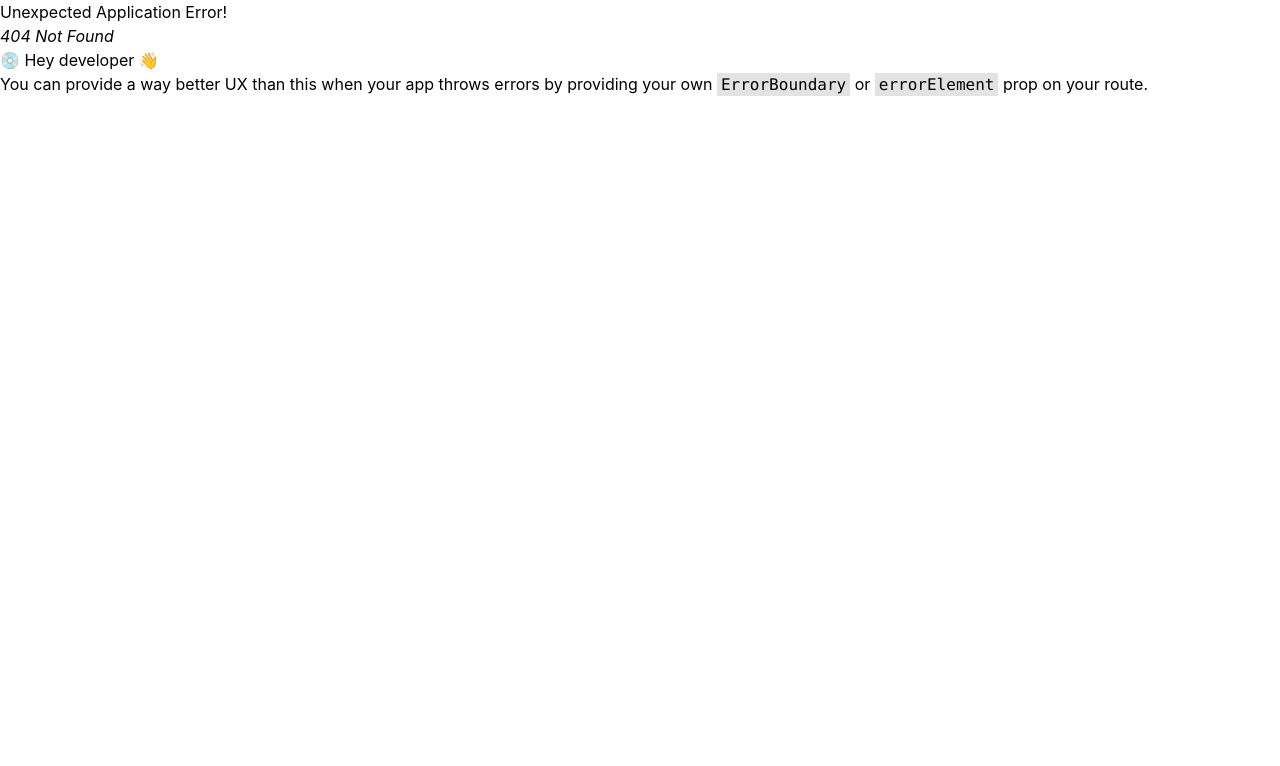
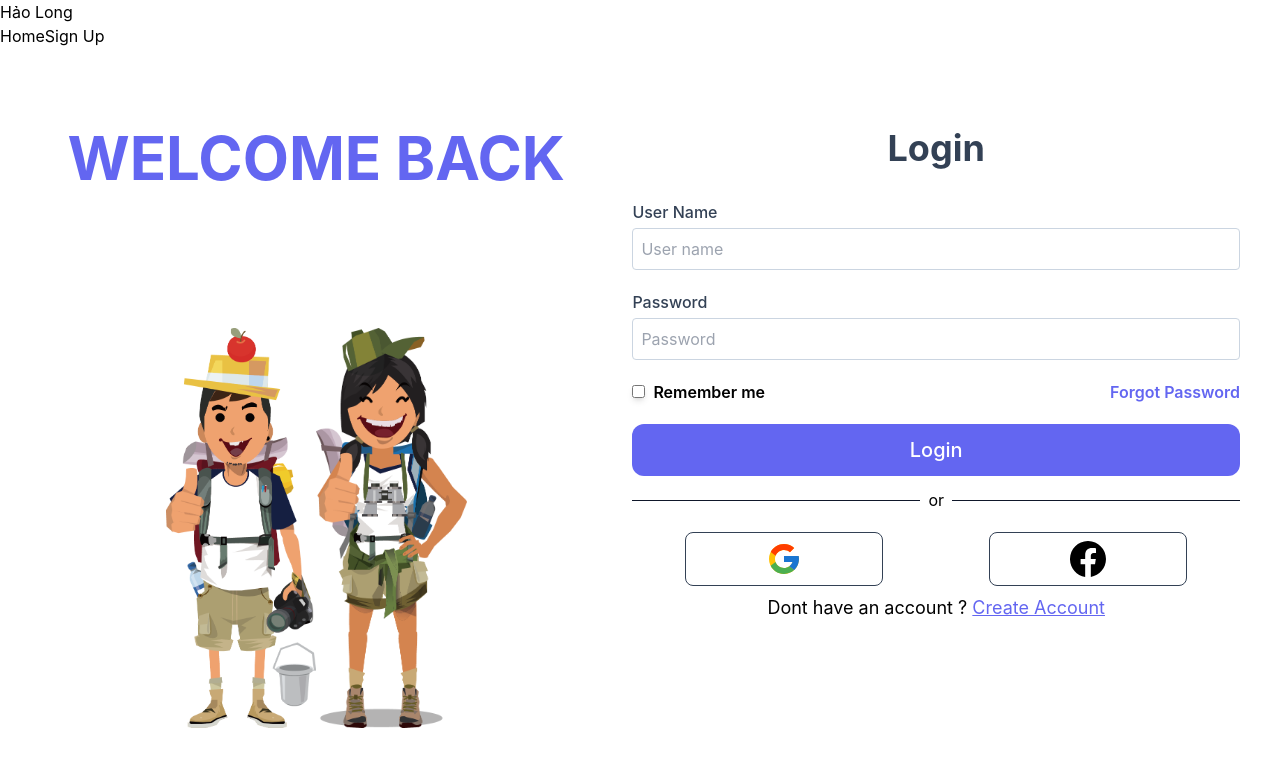
Before and after one commit to VietPhu09/C1SE24-TA, a React (Create React App) app in the folder front-end/: page /login in a window 1280 px wide. Before the commit this address had no page. Shown: the top 766 px of the page. Built offline with nearby package versions, Linux system fonts and the light colour scheme.

Commit message:
TienDat: Register/Login UI

```diff
--- a/front-end/src/App.js
+++ b/front-end/src/App.js
@@ -2,6 +2,7 @@ import { createBrowserRouter, createRoutesFromElements, Route, RouterProvider }
 import RootLayout from '../src/layouts/RootLayout'
 import { Home } from './pages/Home'
 import { SignUp } from "./pages/SignUp";
+import {Login} from './pages/Login'
 /*App là nơi chứa cách hoạt động của các Router
 nơi điều khiển các component sẽ render khi gặp tên đường link tương ứng
 */
@@ -12,6 +13,7 @@ const router = createBrowserRouter(
     <Route path="/" element={<RootLayout />}>
       <Route index element={<Home />}></Route>
       <Route path="signup" element={<SignUp />}></Route>
+      <Route path="login" element={<Login/>}></Route>
     </Route>
   )
 )
--- a/front-end/src/pages/Login.js
+++ b/front-end/src/pages/Login.js
@@ -1,7 +1,60 @@
 import React from 'react'
+import boy from '../assets/img/register.png'
+import girl from '../assets/img/register2.png'
+import { FcGoogle } from 'react-icons/fc'
+import { BsFacebook } from 'react-icons/bs'
+import { Link } from 'react-router-dom'
 
 export const Login = () => {
   return (
-    <div>Login</div>
+    <div className=' flex mt-20 flex-1 ml-10 mr-10 max-h-screen'>
+      <div className=' flex-1 flex items-center justify-center relative'>
+        <img src={boy} alt='Hoi An' className=' object-cover h-2/4'/>
+        <img src={girl} alt='Hoi An' className=' object-cover h-2/4'/>
+        <p className=' absolute top-0 uppercase font-bold text-6xl text-indigo-500'>welcome back</p>
+      </div>
+      <div className=' ml-10 flex-1 flex flex-col items-center '>
+        <h1 className=' text-4xl font-bold item text-slate-700'>Login</h1>
+        <form className='w-full py-3 flex flex-col mt-5'>
+          {/* User name */}
+          <label className=' font-medium text-slate-700'>User Name</label>
+          <input
+            type='text'
+            id='username'
+            name='username'
+            placeholder='User name'
+            className='mt-1 mb-5 w-full border border-slate-300 px-2 py-2 rounded focus-within:outline-blue-300'
+          />
+          {/* Password */}
+          <label className=' font-medium text-slate-700'>Password</label>
+          <input
+            type='password'
+            id='password'
+            name='password'
+            placeholder='Password'
+            className='mt-1 mb-5 w-full border border-slate-300 px-2 py-2 rounded focus-within:outline-blue-300'
+          />
+          <div className='flex items-center justify-between'>
+            <div>
+              <input type='checkbox' className=' shadow-md'/>
+              <label className=' font-semibold ml-2'>Remember me</label>
+            </div>
+            <div>
+              <p className=' font-semibold text-indigo-500 cursor-pointer'>Forgot Password</p>
+            </div>
+          </div>
+
+          <button type='submit' className='w-full  m-auto py-3 bg-indigo-500 hover:bg-indigo-600 cursor-pointer text-white text-xl font-medium text-center  rounded-xl mt-5'>Login</button>
+        </form>
+        <div className='flex justify-around items-center'>
+          <span className=' h-px bg-slate-900 w-72'></span> <span className=' mx-2'>or</span> <span className=' h-px bg-slate-900 w-72'></span>
+        </div>
+        <div className='mt-5 w-full flex justify-around'>
+          <button className='border border-slate-700 hover:border-slate-900 hover:bg-slate-100 py-2 px-20 rounded-lg focus:outline-none '><FcGoogle className=' text-4xl' /></button>
+          <button className='border border-slate-700 hover:border-slate-900 hover:bg-slate-100 py-2 px-20 rounded-lg focus:outline-none '><BsFacebook className=' text-4xl' /></button>
+        </div>
+        <p className='text-left text-lg mt-2'>Dont have an account ? <Link to={'/signup'} className='text-indigo-500 underline text-lg'>Create Account</Link></p>
+      </div>
+    </div>
   )
 }
--- a/front-end/src/pages/SignUp.js
+++ b/front-end/src/pages/SignUp.js
@@ -1,17 +1,20 @@
 import React from 'react'
-import img from '../assets/img/hoian.jpg'
+import boy from '../assets/img/register.png'
+import girl from '../assets/img/register2.png'
 import { FcGoogle } from 'react-icons/fc'
 import { BsFacebook } from 'react-icons/bs'
 import { Link } from 'react-router-dom'
 
 export const SignUp = () => {
   return (
-    <div className=' flex mt-20 flex-1 ml-10 mr-10'>
-      <div className=' flex-1'>
-        <img src={img} alt='Hoi An' />
+    <div className=' flex mt-20 flex-1 ml-10 mr-10 max-h-screen'>
+      <div className=' flex-1 flex items-center justify-center relative'>
+        <img src={boy} alt='Hoi An' className=' object-cover h-2/4'/>
+        <img src={girl} alt='Hoi An' className=' object-cover h-2/4'/>
+        <p className=' absolute top-0 uppercase font-bold text-6xl text-indigo-500'>start your journey by one click, explore beautiful world</p>
       </div>
-      <div className=' ml-10 flex-1 flex flex-col items-center'>
-        <h1 className=' text-4xl font-bold item'>Register</h1>
+      <div className=' ml-10 flex-1 flex flex-col items-center '>
+        <h1 className=' text-4xl font-bold item text-slate-700'>Register</h1>
         <form className='w-full py-3 flex flex-col mt-5'>
           <div className='flex'>
             <div className=' flex-1'>
```
Also changed, not shown: front-end/src/assets/img/register.png (added), front-end/src/assets/img/register2.png (added).
